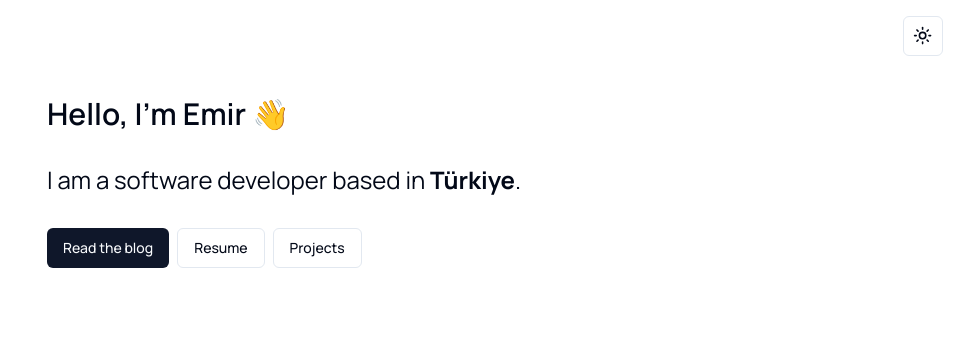
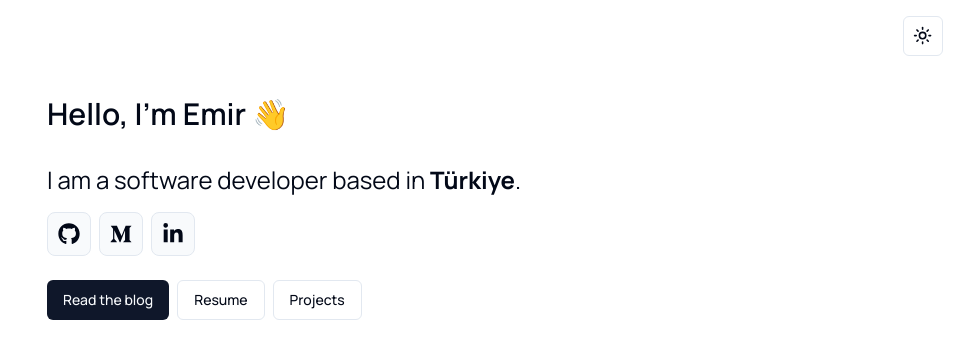
Before and after one commit to emirhalici/personal-page-next, a Next.js app: page / in a window 1280 px wide. Shown: the top 358 px of the page, without its empty margins (321-1280 px from the left). Built offline with nearby package versions, Linux system fonts and the light colour scheme.

Commit message:
feat: add social media icons

```diff
--- /dev/null
+++ b/components/ui/social-buttons.tsx
@@ -0,0 +1,43 @@
+import { FaGithub, FaLinkedinIn, FaMediumM } from "react-icons/fa";
+
+interface IconButtonProps {
+  label: string;
+  href: string;
+  children: React.ReactNode;
+}
+function IconButton({ children, href, label }: IconButtonProps) {
+  return (
+    <a
+      href={href}
+      target="_blank"
+      rel="noopener noreferrer"
+      aria-label={label}
+      className="p-2.5 rounded-lg bg-primary-foreground hover:bg-accent border border-input"
+    >
+      {children}
+    </a>
+  );
+}
+
+export function SocialButtons() {
+  const size = 22;
+  return (
+    <div className="flex py-4 space-x-2">
+      <IconButton
+        label="Github"
+        href="https://github.com/emirhalici"
+        children={<FaGithub size={size} />}
+      />
+      <IconButton
+        label="Medium"
+        href="https://medium.com/@emirhalici"
+        children={<FaMediumM size={size} />}
+      />
+      <IconButton
+        label="Linkedin"
+        href="https://www.linkedin.com/in/emirhalici/"
+        children={<FaLinkedinIn size={size} />}
+      />
+    </div>
+  );
+}
--- a/pages/index.tsx
+++ b/pages/index.tsx
@@ -1,6 +1,8 @@
 import { Manrope } from "next/font/google";
 import Link from "next/link";
 import { Button } from "~/components/ui/button";
+import { SocialButtons } from "~/components/ui/social-buttons";
+
 const manrope = Manrope({ subsets: ["latin"] });
 
 export default function Home() {
@@ -13,7 +15,8 @@ export default function Home() {
         <h2 className={`text-2xl`}>
           I am a software developer based in <b>Türkiye</b>.
         </h2>
-        <div className="pt-6 space-x-2 space-y-2">
+        <SocialButtons />
+        <div className="space-x-2 space-y-2">
           <Link href="/posts">
             <Button variant={"default"}>Read the blog</Button>
           </Link>
```
